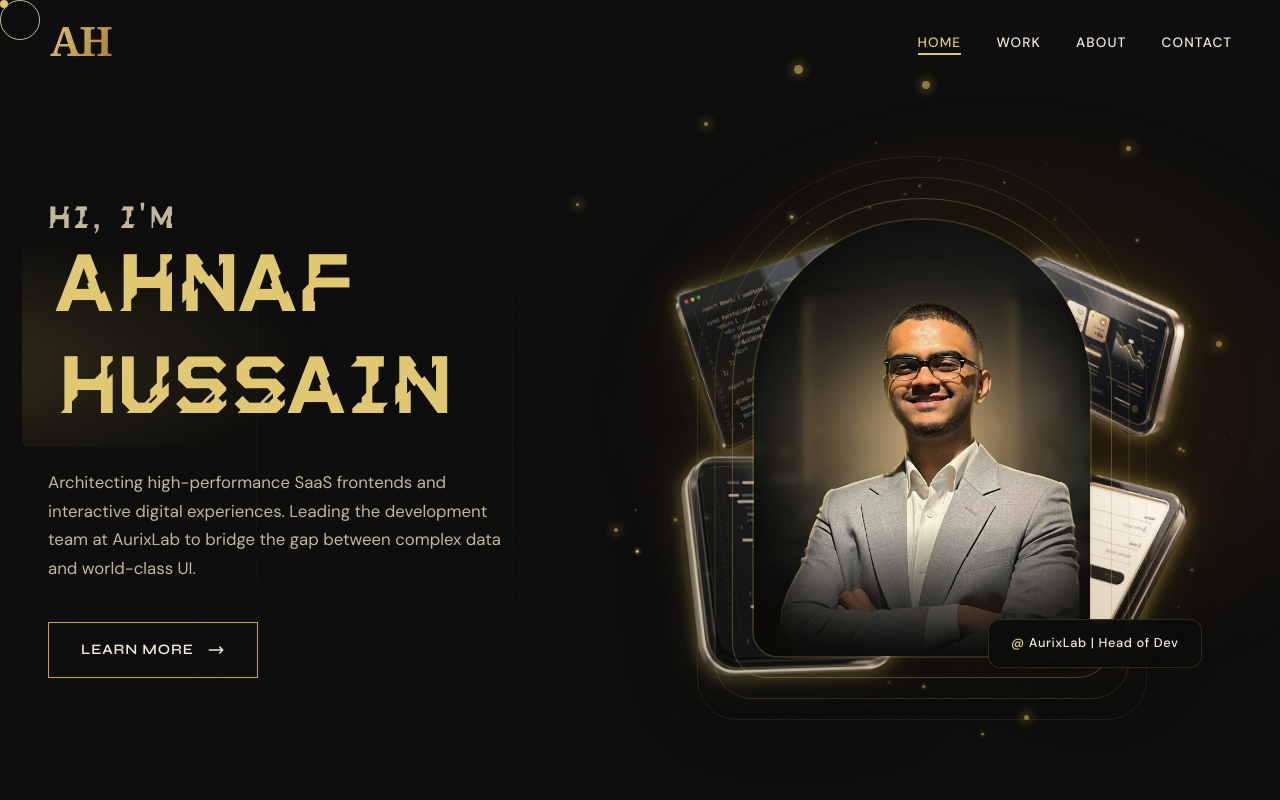
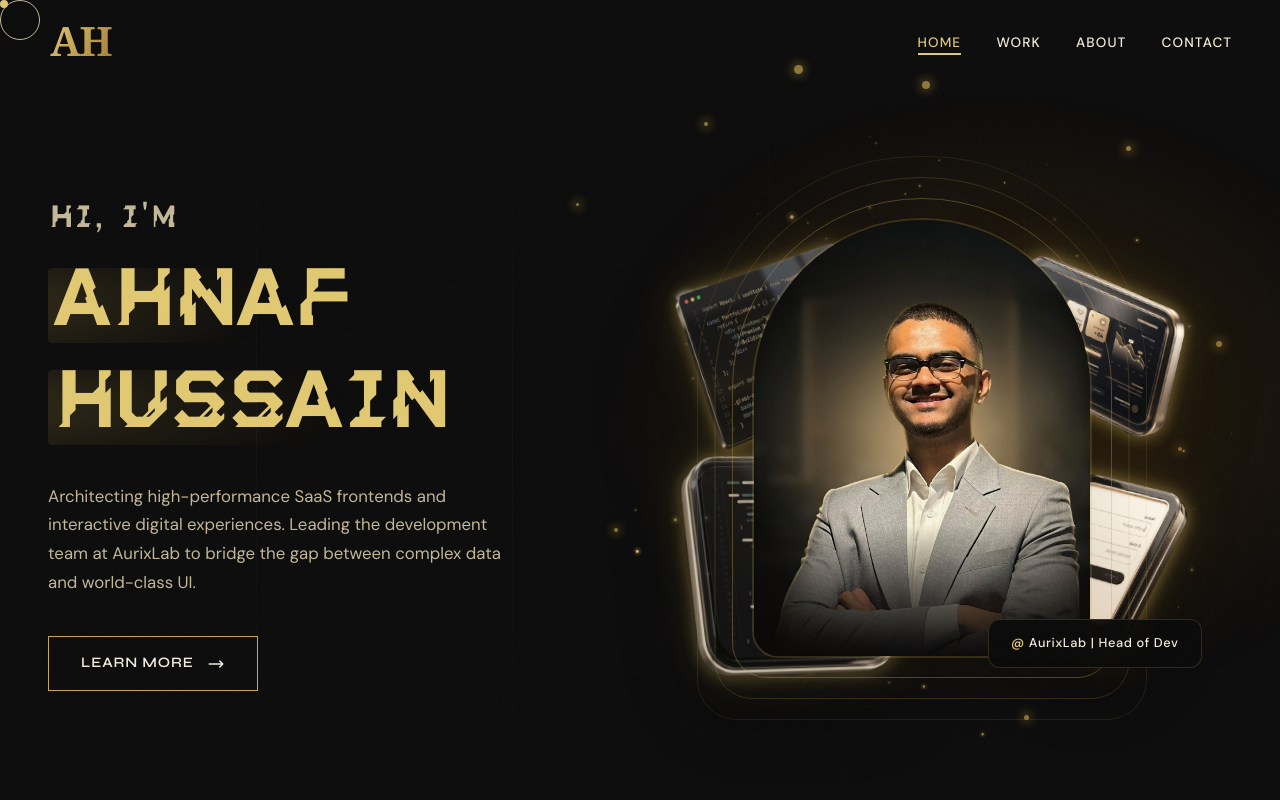
Before and after one commit to AhnafH17/Portfolio-Website, a Next.js app: page / in a window 1280 px wide. Shown: the top 800 px of the page. Built offline with nearby package versions, Linux system fonts and the light colour scheme.

Commit message:
Fix gold-glow: remove pseudo-element bleed, use inline background animation only

```diff
--- a/app/globals.css
+++ b/app/globals.css
@@ -319,41 +319,34 @@ nav.scrolled{background:rgba(7,7,7,0.92);backdrop-filter:blur(20px);padding:.8re
 /* Gold moving inner-glow text highlight */
 .gold-glow{
   color:var(--accent-glow);
-  position:relative;
   display:inline;
   -webkit-box-decoration-break:clone;
   box-decoration-break:clone;
-  padding:0 0.1em;
-}
-.gold-glow::before{
-  content:'';
-  position:absolute;
-  inset:-0.15em -0.25em;
-  border-radius:6px;
-  background:radial-gradient(ellipse 55% 90% at 0% 60%,
-    rgba(201,168,76,0.28) 0%,
-    rgba(201,168,76,0.10) 45%,
-    transparent 75%
-  );
+  background:
+    radial-gradient(ellipse 55% 140% at 0% 50%,
+      rgba(201,168,76,0.22) 0%,
+      rgba(201,168,76,0.07) 50%,
+      transparent 80%
+    );
   background-size:220% 100%;
   background-position:0% 0%;
   animation:goldGlowMove 3s ease-in-out infinite;
-  pointer-events:none;
-  z-index:-1;
+  border-radius:4px;
+  padding:0 0.08em;
 }
 @keyframes goldGlowMove{
-  0%  { background-position: 0%   0%; opacity:0.75; }
-  50% { background-position: 100% 0%; opacity:1;    }
-  100%{ background-position: 0%   0%; opacity:0.75; }
+  0%  { background-position: 0%   0%; }
+  50% { background-position: 100% 0%; }
+  100%{ background-position: 0%   0%; }
 }
-/* hero greeting line — no gap, tight under the name */
+/* hero greeting line */
 .hero-greeting-line{
   font-size:0.38em;
   letter-spacing:0.08em;
   color:var(--gold-dim);
   display:block;
-  line-height:1.2;
-  margin-bottom:-0.1em;
+  line-height:1.8;
+  margin-left:0.06em;
 }
 .hero-tagline{font-size:1.05rem;color:var(--gold-dim);max-width:460px;margin-bottom:2.5rem;opacity:0;transform:translateY(20px);animation:fadeUp .8s ease .7s forwards}
 .hero-cta{display:inline-flex;align-items:center;gap:.8rem;background:transparent;border:1.5px solid var(--accent);color:var(--gold);padding:.9rem 2rem;font-family:var(--font-display);font-weight:600;font-size:.9rem;letter-spacing:.06em;text-transform:uppercase;cursor:pointer;position:relative;overflow:hidden;touch-action:manipulation;transition:color .4s,border-color .4s;opacity:0;transform:translateY(20px);animation:fadeUp .8s ease .9s forwards}
```
